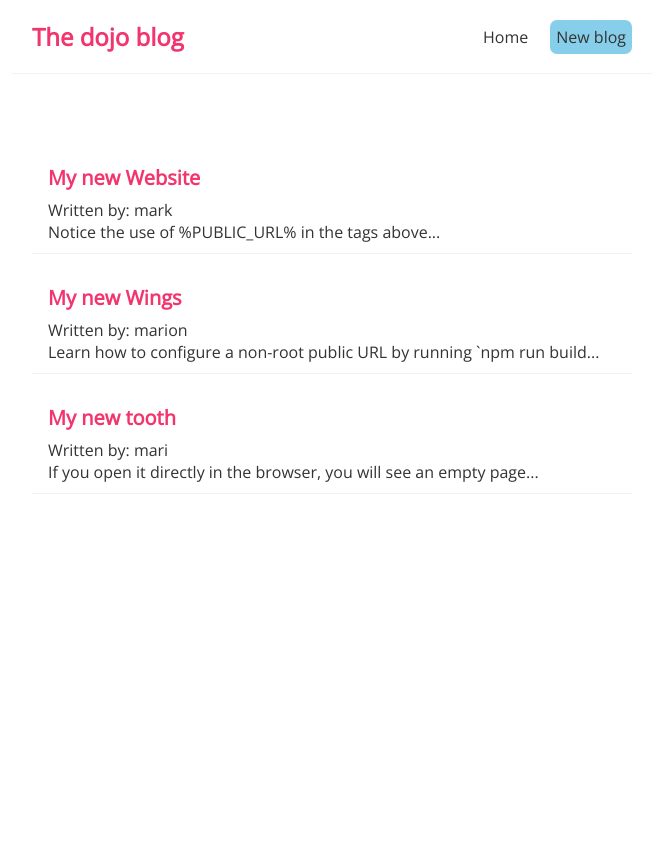
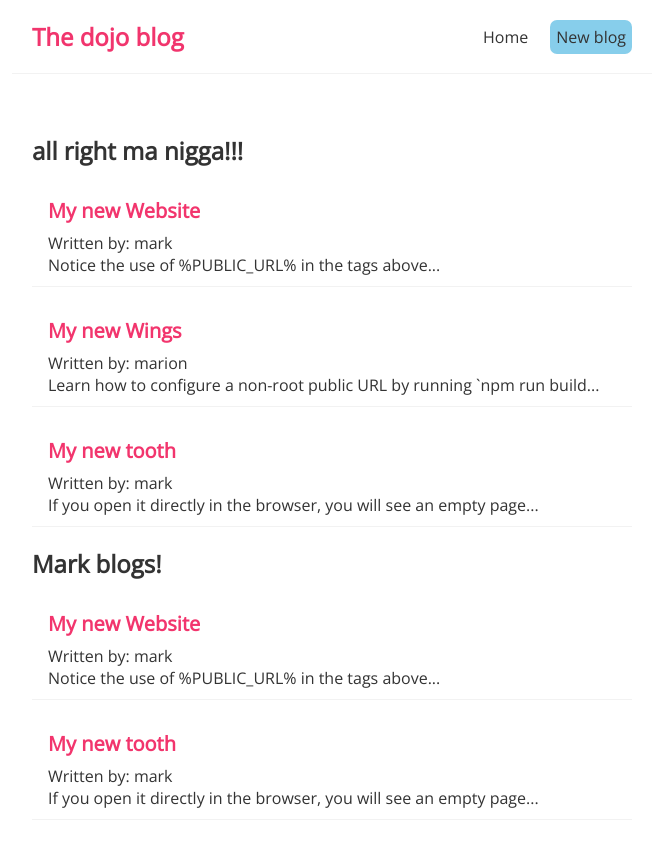
Before and after one commit to Omarion123/React-Mini-simple-blog, a React (Create React App) app: page / in a window 1280 px wide. Shown: the top 846 px of the page, without its empty margins (308-971 px from the left). Before the commit the page ends 800 px from the top, so only its background shows below. Built offline with nearby package versions, Linux system fonts and the light colour scheme.

Commit message:
adding proxy and filtering the array

```diff
--- /dev/null
+++ b/src/BlogList.js
@@ -0,0 +1,20 @@
+const BlogList = ({ blogs, title }) => {
+  //   const blogs = props.blogs;
+  //   const title = props.title;
+  return (
+    <div className="blog-list">
+      <h2>{title}</h2>
+      {blogs.map((blog) => (
+        <div className="blog-preview" key={blog.id}>
+          <h2>{blog.title}</h2>
+          <p>
+            Written by: <span className="author">{blog.author}</span>
+          </p>
+          <p>{blog.body}</p>
+        </div>
+      ))}
+    </div>
+  );
+};
+
+export default BlogList;
--- a/src/Home.js
+++ b/src/Home.js
@@ -1,4 +1,5 @@
 import { useState } from "react"; // to set react component we use useState
+import BlogList from "./BlogList";
 const Home = () => {
   const [blogs, setblogs] = useState([
     {
@@ -16,21 +17,17 @@ const Home = () => {
     {
       title: "My new tooth",
       body: "If you open it directly in the browser, you will see an empty page...",
-      author: "mari",
+      author: "mark",
       id: 3,
     },
   ]);
   return (
     <div className="home">
-      {blogs.map((blog) => (
-        <div className="blog-preview" key={blog.id}>
-          <h2>{blog.title}</h2>
-          <p>
-            Written by: <span className="author">{blog.author}</span>
-          </p>
-          <p>{blog.body}</p>
-        </div>
-      ))}
+      <BlogList blogs={blogs} title="all right ma nigga!!!" />
+      <BlogList
+        blogs={blogs.filter((blog) => blog.author === "mark")}
+        title="Mark blogs!"
+      />
     </div>
   );
 };
```
